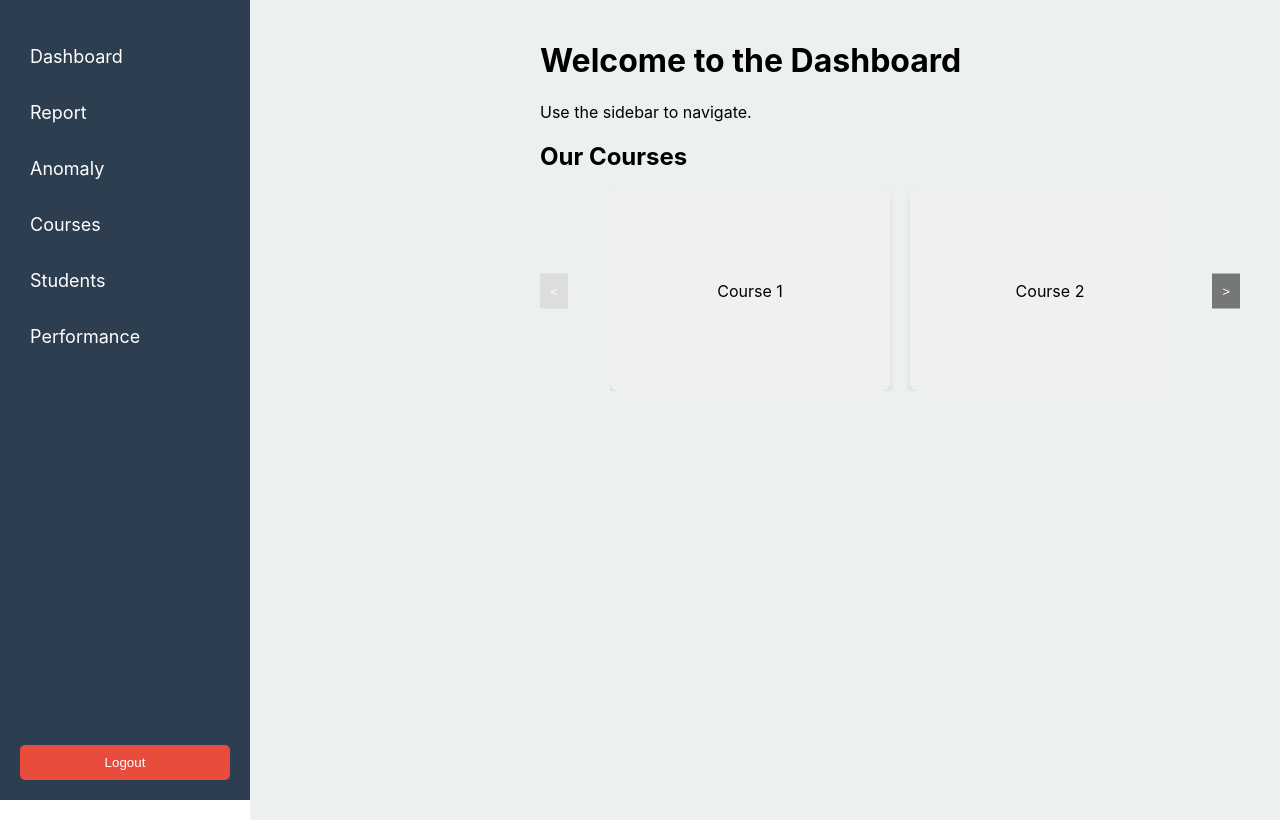
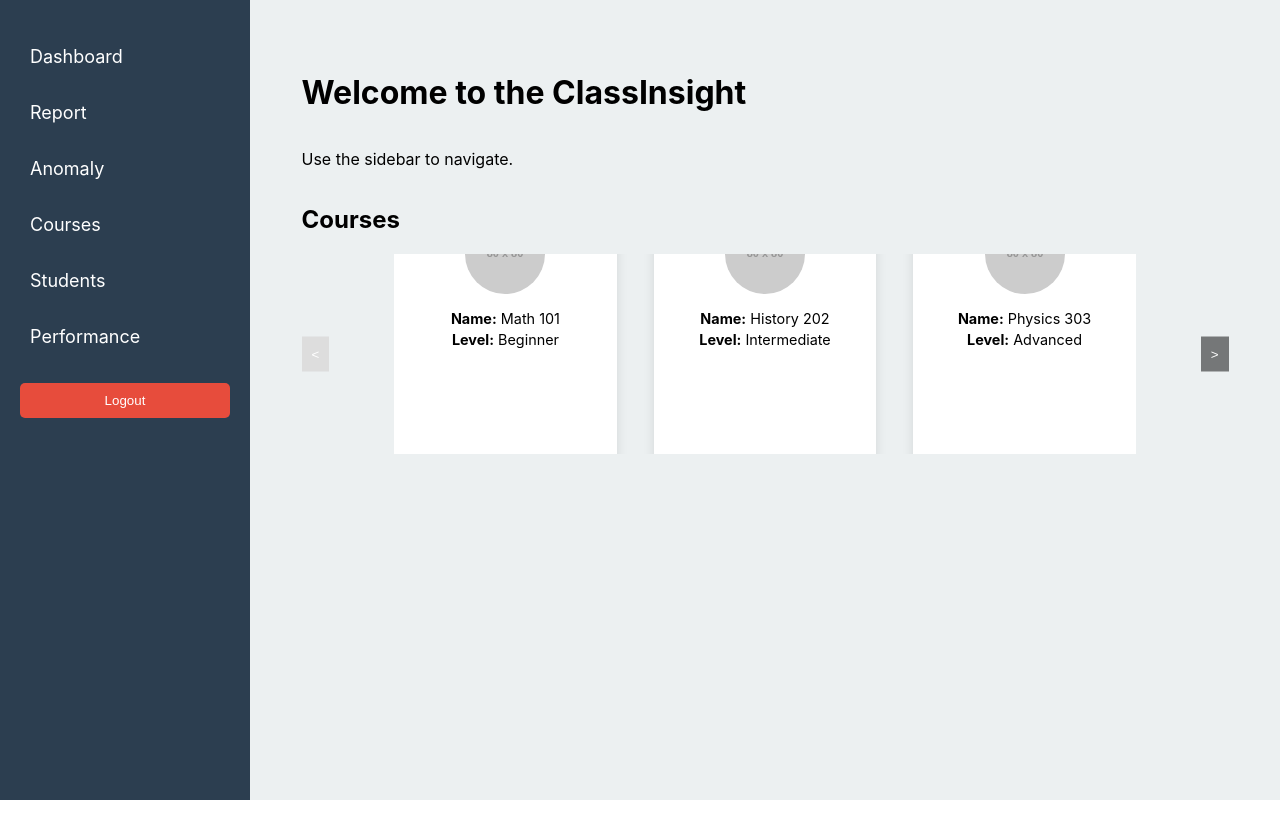
Before and after one commit to ArielBubis/Final_project, a React (Create React App) app in the folder src/frontend/: page /dashboard in a window 1280 px wide. Built offline with nearby package versions, Linux system fonts and the light colour scheme; no server answers; sample sign-in values are in the browser's storage.

Commit message:
Fix display issues in dashboard screen

```diff
--- a/src/frontend/src/components/App.css
+++ b/src/frontend/src/components/App.css
@@ -1,50 +1,36 @@
-.App {
-  text-align: center;
+.app-container {
+  display: flex;
+  flex-direction: row;
+  height: 100vh;
+  width: 100vw;
+  overflow: hidden;
 }
 
-.App-logo {
-  height: 40vmin;
-  pointer-events: none;
+.main-content {
+  display: flex;
+  flex-direction: column;
+  flex-grow: 1;
+  background-color: #ecf0f1;
+  height: 100vh;
+  overflow-y: auto;
+  transition: margin-left 0.3s ease;
+  /* margin-left: 250px; match sidebar width */
+  box-sizing: border-box;
 }
 
-.app-container {
-  display: flex;
-  height: 100vh;
-}
+@media (max-width: 768px) {
+  .app-container {
+    flex-direction: column;
+    height: auto;
+    overflow: visible;
+  }
 
-/* Main content styling */
-.main-content {
-  padding: 20px;
-  background-color: #ecf0f1;
-  transition: margin-left 0.3s ease, width 0.3s ease;
-}
-
-@media (prefers-reduced-motion: no-preference) {
-  .App-logo {
-    animation: App-logo-spin infinite 20s linear;
+  .main-content {
+    /* margin-left: 0; */
+    margin-top: 60px; /* add space if mobile top sidebar */
+    height: auto;
+    min-height: auto;
+    overflow: visible;
+    flex-grow: 1;
   }
 }
-
-.App-header {
-  background-color: #282c34;
-  min-height: 100vh;
-  display: flex;
-  flex-direction: column;
-  align-items: center;
-  justify-content: center;
-  font-size: calc(10px + 2vmin);
-  color: white;
-}
-
-.App-link {
-  color: #61dafb;
-}
-
-@keyframes App-logo-spin {
-  from {
-    transform: rotate(0deg);
-  }
-  to {
-    transform: rotate(360deg);
-  }
-}
--- a/src/frontend/src/components/App.js
+++ b/src/frontend/src/components/App.js
@@ -50,7 +50,7 @@ const App = () => {
         ) : null }
 
         {/* Main Content */}
-        <div className={`main-content ${user && isSidebarOpen ? "sidebar-open" : ""}`}>
+        <div className="main-content">
           <Routes>
             {user ? (
               <>
--- /dev/null
+++ b/src/frontend/src/components/Card.css
@@ -0,0 +1,62 @@
+/* Card.css */
+.card {
+    background-color: #ffffff;
+    border-radius: 1rem;
+    padding: 1rem;
+    box-shadow: 0 4px 12px rgba(0, 0, 0, 0.1);
+    transition: transform 0.2s;
+    display: flex;
+    flex-direction: column;
+    align-items: center;
+    overflow: hidden;
+  }
+
+  .card:hover {
+    transform: translateY(-4px);
+  }
+
+  /* Sizes */
+  .card-sm {
+    width: 180px;
+    height: 220px;
+  }
+
+  .card-md {
+    width: 220px;
+    height: 280px;
+  }
+
+  .card-lg {
+    width: 260px;
+    height: 320px;
+  }
+
+  /* Image */
+  .card-image {
+    width: 80px;
+    height: 80px;
+    border-radius: 50%;
+    object-fit: cover;
+    margin-bottom: 1rem;
+  }
+
+  /* Content */
+  .card-content {
+    width: 100%;
+    text-align: center;
+    font-size: 0.9rem;
+    display: flex;
+    flex-direction: column;
+    gap: 0.25rem;
+  }
+
+  .card-field {
+    white-space: nowrap;
+    overflow: hidden;
+    text-overflow: ellipsis;
+  }
+
+  .card-key {
+    font-weight: bold;
+    text-transform: capitalize;
+  }
--- /dev/null
+++ b/src/frontend/src/components/Card.js
@@ -0,0 +1,37 @@
+// Card.js
+import React from "react";
+import "./Card.css";
+
+const Card = ({ data, imageKey = null, size = "md" }) => {
+  if (!data) return null;
+
+  const sizeClass = {
+    sm: "card-sm",
+    md: "card-md",
+    lg: "card-lg",
+  }[size] || "card-md";
+
+  return (
+    <div className={`card ${sizeClass}`}>
+      {imageKey && data[imageKey] && (
+        <img
+          src={data[imageKey]}
+          alt="visual"
+          className="card-image"
+        />
+      )}
+      <div className="card-content">
+        {Object.entries(data).map(([key, value]) => {
+          if (key === imageKey) return null;
+          return (
+            <div key={key} className="card-field">
+              <span className="card-key">{key}:</span> {value}
+            </div>
+          );
+        })}
+      </div>
+    </div>
+  );
+};
+
+export default Card;
--- a/src/frontend/src/components/Carousel.css
+++ b/src/frontend/src/components/Carousel.css
@@ -17,15 +17,16 @@
 }
 
 .carousel-card {
-  min-width: 50%; /* Adjust width for two items */
-  margin-right: 20px;
-  height: 200px; /* Adjust height as needed */
+  min-width: 30%; /* Adjust width for two items */
+  margin-right: 5%;
+  height: 200px;
   background-color: #f0f0f0;
   display: flex;
   justify-content: center;
   align-items: center;
   border-radius: 8px;
-  box-shadow: 0px 4px 6px rgba(0, 0, 0, 0.1);
+  /* box-shadow: 0px 0px 0px rgba(0, 0, 0, 0.1); */
+  box-sizing: border-box;
 }
 
 .carousel-button {
@@ -37,6 +38,18 @@
   padding: 10px;
   cursor: pointer;
   z-index: 1;
+  transform: translateY(-50%);
+}
+
+@media (max-width: 768px) {
+  .carousel-container {
+    position: relative;
+    width: 80%;
+  }
+
+  .carousel-button.next {
+    margin-right: 6%;
+  }
 }
 
 .carousel-button:disabled {
@@ -46,14 +59,14 @@
 
 .carousel-button.prev {
   left: 0;
-  transform: translateY(-50%);
+  /* transform: translateY(-50%); */
 }
 
 .carousel-button.next {
   right: 0;
-  transform: translateY(-50%);
+  /* transform: translateY(-50%); */
 }
 
-.carousel-button:hover {
+.carousel-button:not(:disabled):hover {
   background-color: rgba(0, 0, 0, 0.8);
 }
--- a/src/frontend/src/components/Carousel.js
+++ b/src/frontend/src/components/Carousel.js
@@ -3,6 +3,8 @@ import "./Carousel.css";
 
 const Carousel = ({ items }) => {
   const [currentIndex, setCurrentIndex] = useState(0); // Start from the first item
+  const [itemsPerView, setItemsPerView] = useState(window.innerWidth <= 768 ? 1 : 2);
+
 
   // Handle the next item action (move by 2 items at a time)
   const nextItem = () => {
--- a/src/frontend/src/components/Dashboard.css
+++ b/src/frontend/src/components/Dashboard.css
@@ -1,10 +1,22 @@
 .dashboard-container {
+    flex-grow: 1;
+    padding: 5%;
+    background-color: #ecf0f1;
+    min-height: 100vh;
     display: flex;
-    height: 100vh;
+    flex-direction: column;
+    box-sizing: border-box;
 }
 
-/* Sidebar */
-.sidebar {
+@media (max-width: 768px) {
+    .dashboard-container {
+      padding-top: 80px; /* Add some space for mobile sidebar */
+      padding-left: 5%;
+      padding-right: 5%;
+    }
+}
+
+/* .sidebar {
     width: 250px;
     background-color: #2c3e50;
     color: white;
@@ -39,7 +51,6 @@
     background-color: #34495e;
 }
 
-/* Logout Button */
 .logout-button {
     margin-top: auto;
     padding: 10px;
@@ -54,9 +65,7 @@
     background-color: #c0392b;
 }
 
-/* Main Content */
 .main-content {
-    flex-grow: 1;
     padding: 20px;
     background-color: #ecf0f1;
-}
+} */
--- a/src/frontend/src/components/Dashboard.js
+++ b/src/frontend/src/components/Dashboard.js
@@ -1,26 +1,30 @@
 import React from "react";
 import Carousel from "./Carousel"; // Import the Carousel component
+import Card from "./Card"; // Import the Card component
 import "./Dashboard.css";
+
 
 const Dashboard = () => {
   // Sample data for carousel items (can be courses, students, etc.)
-  const carouselItems = [
-    <div>Course 1</div>,
-    <div>Course 2</div>,
-    <div>Course 3</div>,
-    <div>Course 4</div>,
-    <div>Course 5</div>
+  const courseData = [
+    { name: "Math 101", level: "Beginner", thumbnailUrl: "https://via.placeholder.com/80" },
+    { name: "History 202", level: "Intermediate", thumbnailUrl: "https://via.placeholder.com/80" },
+    { name: "Physics 303", level: "Advanced", thumbnailUrl: "https://via.placeholder.com/80" },
+    { name: "Calculus 1", level: "Intermediate", thumbnailUrl: "https://via.placeholder.com/80" }
   ];
+
+  const carouselItems = courseData.map((course, idx) => (
+    <Card key={idx} data={course} imageKey="thumbnailUrl" size="md" />
+  ));
 
   return (
     <div className="dashboard-container">
-      <main className="main-content">
-        <h1>Welcome to the Dashboard</h1>
+
+        <h1>Welcome to the ClassInsight</h1>
         <p>Use the sidebar to navigate.</p>
 
-        <h2>Our Courses</h2>
+        <h2>Courses</h2>
         <Carousel items={carouselItems} />
-      </main>
     </div>
   );
 };
--- a/src/frontend/src/components/SideBar.css
+++ b/src/frontend/src/components/SideBar.css
@@ -1,22 +1,25 @@
 .sidebar {
     width: 250px;
     height: 100vh;
+    position: fixed;
+    left: 0;
+    top: 0;
+    z-index: 10;
     background-color: #2c3e50;
     color: white;
     padding: 20px;
-    position: fixed;
-    left: 0;
-    top: 0;
-    display: flex;
-    flex-direction: column;
+    /* display: flex; */
+    /* flex-direction: column; */
+    box-sizing: border-box; /* Ensure padding is included in the width/height */
     justify-content: space-between; /* Ensure logout button stays at the bottom */
     transition: transform 0.3s ease-in-out;
-    box-sizing: border-box; /* Ensure padding is included in the width/height */
 }
 
 /* Hide sidebar on small screens */
 @media screen and (max-width: 768px) {
     .sidebar {
+        width: 100%;
+        height: auto;
         transform: translateX(-100%);
     }
 
```
